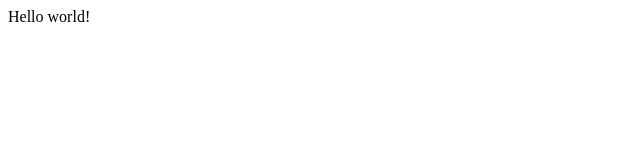
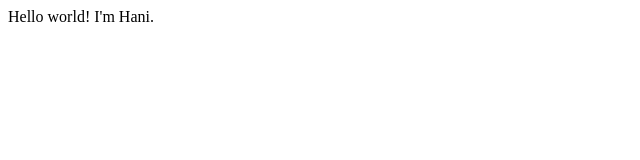
Before and after one commit to JWsHani/Enha, a plain HTML site: page index.html in a window 1280 px wide. Shown: the full height of the page, 0-640 px from the left. Drawn offline with Linux system fonts and the light colour scheme.

Commit message:
minor change

```diff
--- a/index.html
+++ b/index.html
@@ -8,5 +8,6 @@
 </head>
 <body>
     <hi>Hello world!</hi>
+    <hi>I'm Hani.</hi>
 </body>
 </html>
```
Also changed, not shown: 1 other file.
